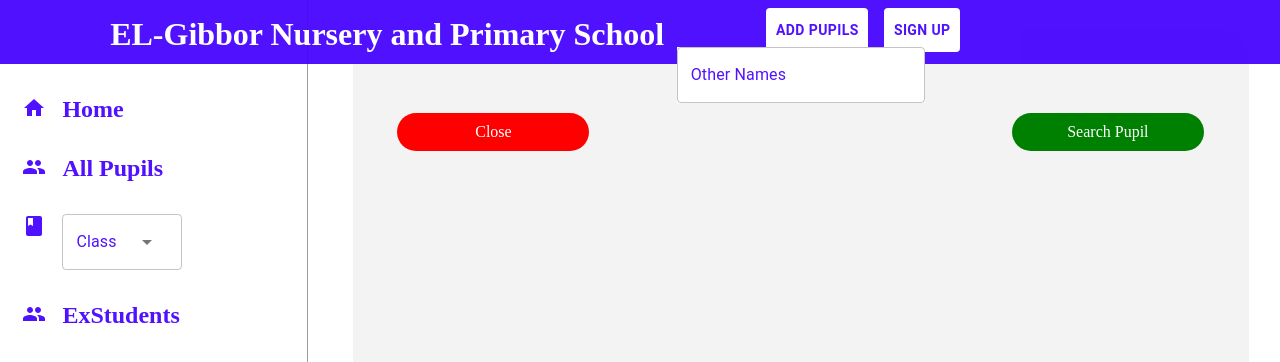
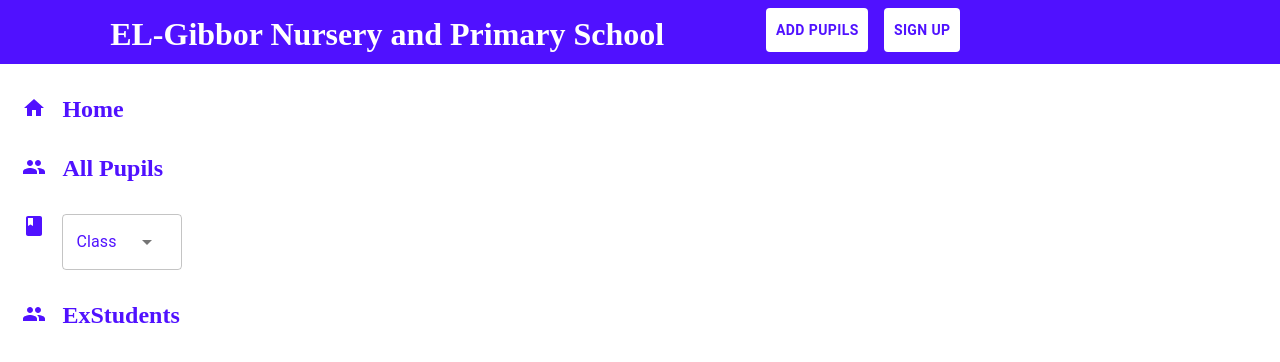
Before and after one commit to SamoraCletus/elgibbor-frontend, a React (Create React App) app: page /search in a window 1280 px wide. Shown: the top 362 px of the page. Built offline with nearby package versions, Linux system fonts and the light colour scheme; no server answers.

Commit message:
changed script

```diff
--- a/public/index.html
+++ b/public/index.html
@@ -3,7 +3,7 @@
   <head>
     <meta charset="utf-8" />
     <!-- <link rel="icon" href="%PUBLIC_URL%/favicon.ico" /> -->
-    <!-- <link rel="shortcut icon" href="favicon.ico"> -->
+    <link rel="shortcut icon" href="favicon.ico">
     <meta name="viewport" content="width=device-width, initial-scale=1" />
     <meta name="theme-color" content="#000000" />
     <meta
@@ -17,7 +17,7 @@
       user's mobile device or desktop. See https://developers.google.com/web/fundamentals/web-app-manifest/
     -->
     <!-- <link rel="manifest" href="%PUBLIC_URL%/manifest.json" /> -->
-    <!-- <link rel="manifest" href="manifest.json" /> -->
+    <link rel="manifest" href="manifest.json" />
     <!--
       Notice the use of %PUBLIC_URL% in the tags above.
       It will be replaced with the URL of the `public` folder during the build.
--- a/src/components/StudentModel.js
+++ b/src/components/StudentModel.js
@@ -238,7 +238,7 @@ export function SinglePupilBottom({ otherNames, admissionNumber }) {
   const [newClass, setNewClass] = useState("");
   const [promoteToggle, setPromoteToggle] = useState(false);
   const [editToggle, setEditToggle] = useState(false);
-  const [errors, setErrors] = useState({});
+  // const [errors, setErrors] = useState({});
   const { onChange, onNumberChange, onSubmit, values, resetVales } = useForm(
     editPaymentCallback,
     {
@@ -255,9 +255,9 @@ export function SinglePupilBottom({ otherNames, admissionNumber }) {
       resetVales(values);
       alert("Payment Made Successfully");
     },
-    onError(err) {
-      setErrors(err.graphQLErrors[0]?.extensions.exception.errors);
-    },
+    // onError(err) {
+    //   setErrors(err.graphQLErrors[0]?.extensions.exception.errors);
+    // },
   });
   function editPaymentCallback() {
     editPayment();
--- a/src/layout/Layout.js
+++ b/src/layout/Layout.js
@@ -12,7 +12,6 @@ import ExStudents from "../pages/ExStudents";
 import AllExPupils from "../pages/AllExPupils";
 import StudentProfile from "../pages/StudentProfile";
 import ExStudentProfile from "../pages/ExStudentProfile";
-import SearchStudent from "../pages/SearchStudent";
 import DisplayPupils from "../pages/DisplayPupils";
 
 import Classes from "../pages/Classes";
@@ -28,7 +27,6 @@ const Layout = () => {
           <Routes>
             <Route index path="/" element={<Home />} />
             <Route path="/layout/students" element={<Students />} />
-            <Route path="/search" element={<SearchStudent />} />
             <Route path="/exStudents" element={<ExStudents />} />
             <Route path="/addPupil" element={<Newpupil />} />
             <Route path="/displayPupils" element={<DisplayPupils />} />
--- a/src/pages/Classes.js
+++ b/src/pages/Classes.js
@@ -5,10 +5,10 @@ import { Link } from "react-router-dom";
 
 
 
-import { TextField, Typography, Modal, Button, Grid, Paper, Box } from "@mui/material";
+import { TextField,  Modal, Button, Grid, Paper, Box } from "@mui/material";
 
-import { useMutation, useQuery } from "@apollo/client";
-import { GET_CLASS_OF_STUDENT, PROMOTE_STUDENTS } from "../graphql";
+import {  useQuery } from "@apollo/client";
+import { GET_CLASS_OF_STUDENT } from "../graphql";
 import { ClassContext } from "../utils/RouteHandler";
 
 
@@ -53,7 +53,7 @@ const style = {
 // `;
 
 const Classes = () => {
-  const [promoteToggle, setPromoteToggle] = useState(false);
+  // const [promoteToggle, setPromoteToggle] = useState(false);
   const [newClass, setNewClass] = useState("")
   const [editToggle, setEditToggle] = useState(false);
 
@@ -62,16 +62,16 @@ const Classes = () => {
   const handleClose = () => setOpen(false);
 
   const { studentClass } = useContext(ClassContext);
-  const [promoteStudent] = useMutation(PROMOTE_STUDENTS, {
-    variables: {
-      oldClass: studentClass,
-      newClass: newClass
-     }
-  });
-   const onPromote = () => {
-     setPromoteToggle(!promoteToggle);
+  // const [promoteStudent] = useMutation(PROMOTE_STUDENTS, {
+  //   variables: {
+  //     oldClass: studentClass,
+  //     newClass: newClass
+  //    }
+  // });
+  //  const onPromote = () => {
+  //    setPromoteToggle(!promoteToggle);
 
-  };
+  // };
    const onEdit = () => {
      setEditToggle(!editToggle);
 
--- a/src/pages/Newpupil.js
+++ b/src/pages/Newpupil.js
@@ -13,8 +13,8 @@ import { REGISTER_STUDENT } from "../graphql";
 import { useForm } from "../utils/hooks";
 
 const Newpupil = () => {
-  const [area, setArea] = React.useState(0);
-  const [errors, setErrors] = React.useState({});
+  // const [area, setArea] = React.useState(0);
+  // const [errors, setErrors] = React.useState({});
 
   const [values, setValues] = React.useState({
     surname: "",
@@ -38,9 +38,9 @@ const Newpupil = () => {
     update() {
       alert("Student added Successfully");
     },
-    onError(err) {
-      setErrors(err.graphQLErrors[0]?.extensions.exception.errors);
-    },
+    // onError(err) {
+    //   setErrors(err.graphQLErrors[0]?.extensions.exception.errors);
+    // },
   });
   const onChange = (e) => {
     let value = e.target.value;
@@ -186,13 +186,13 @@ const Newpupil = () => {
             onChange={onLocalSelect}
             disabled={values.stateOfOrigin === "" ? true : false}
           >
-            {location[area].locals.map((Lga, id) => {
+
               return (
-                <MenuItem value={Lga.name} key={Lga.id}>
-                  {Lga.name}
+                <MenuItem value="lga" >
+                  Ikom
                 </MenuItem>
               );
-            })}
+
           </Select>
         </FormControl>
       </Box>
--- a/src/pages/SearchStudent.js
+++ /dev/null
@@ -1,100 +0,0 @@
-import React, { useState } from "react";
-import SinglePupil from "../components/StudentModel";
-import { TextField } from "@mui/material";
-import { useForm } from "../utils/hooks";
-import { Link } from "react-router-dom";
-import { useQuery } from "@apollo/client";
-import { GET_STUDENT } from "../graphql";
-import styled from "@emotion/styled";
-
-const Container = styled.div`
-  height: fit-content;
-  width: 80%;
-  padding: 1%;
-  border: 1px solid black;
-  border-radius: 20px;
-  margin: auto;
-  margin-top: 0.5%;
-  color: black;
-`;
-const Title = styled.h4`
-  font-size: large;
-  text-align: center;
-  text-decoration: underline;
-  margin-bottom: 1%;
-`;
-const Button = styled.div`
-  background: red;
-  margin-top: 10px;
-  border-radius: 20px;
-  min-width: 15vw;
-  color: white;
-  padding: 10px;
-  width: fit-content;
-  cursor: pointer;
-`;
-const Modal = styled.div`
-  margin: 3%;
-  height: 60vh;
-  width: 70vw;
-  text-align: center;
-  color: white;
-  border-radius: 30px;
-  background: #0908080c;
-`;
-const ModalButtom = styled.div`
-  margin-top: auto;
-  display: flex;
-  justify-content: space-between;
-  margin-left: 5%;
-  margin-right: 5%;
-`;
-export default function SearchStudent() {
-  const [searchInput, setSearchInput] = useState("");
-  const [open, setopen] = useState(true);
-
-  const onChange = (e) => {
-    setSearchInput(e.target.value);
-  };
-  const { data } = useQuery(GET_STUDENT, {
-    variables: { otherNames: searchInput },
-  });
-
-  const onSearch = () => {};
-  return (
-    <>
-      {data && (
-        <Link
-          to={`/students/${data?.getStudent.admissionNumber}`}
-          key={data?.getStudent.admissionNumber}
-        >
-          <SinglePupil student={data?.getStudent} />;
-        </Link>
-      )}
-      {open && (
-        <Modal>
-          <br />
-          <TextField
-            onChange={onChange}
-            name="otherNames"
-            value={searchInput}
-            style={{
-              background: "white",
-            }}
-            label="Other Names"
-            variant="outlined"
-          />
-          <ModalButtom>
-            <Link to="/students">
-              <Button>Close</Button>
-            </Link>
-
-            <Button onClick={onSearch} style={{ background: "green" }}>
-              Search Pupil
-            </Button>
-          </ModalButtom>
-        </Modal>
-      )}
-    </>
-  );
-}
--- a/src/pages/Students.js
+++ b/src/pages/Students.js
@@ -1,7 +1,7 @@
-import React, { useState } from "react";
+import React from "react";
 import styled from "@emotion/styled";
 import { Link } from "react-router-dom";
-import HomeIcon from "@mui/icons-material/Home";
+// import HomeIcon from "@mui/icons-material/Home";
 import PeopleIcon from "@mui/icons-material/People";
 import PersonIcon from "@mui/icons-material/Person";
 
```
Also changed, not shown: package.json (+6 -9 lines), 1 other file (tests, documents, lock files or other folders).
